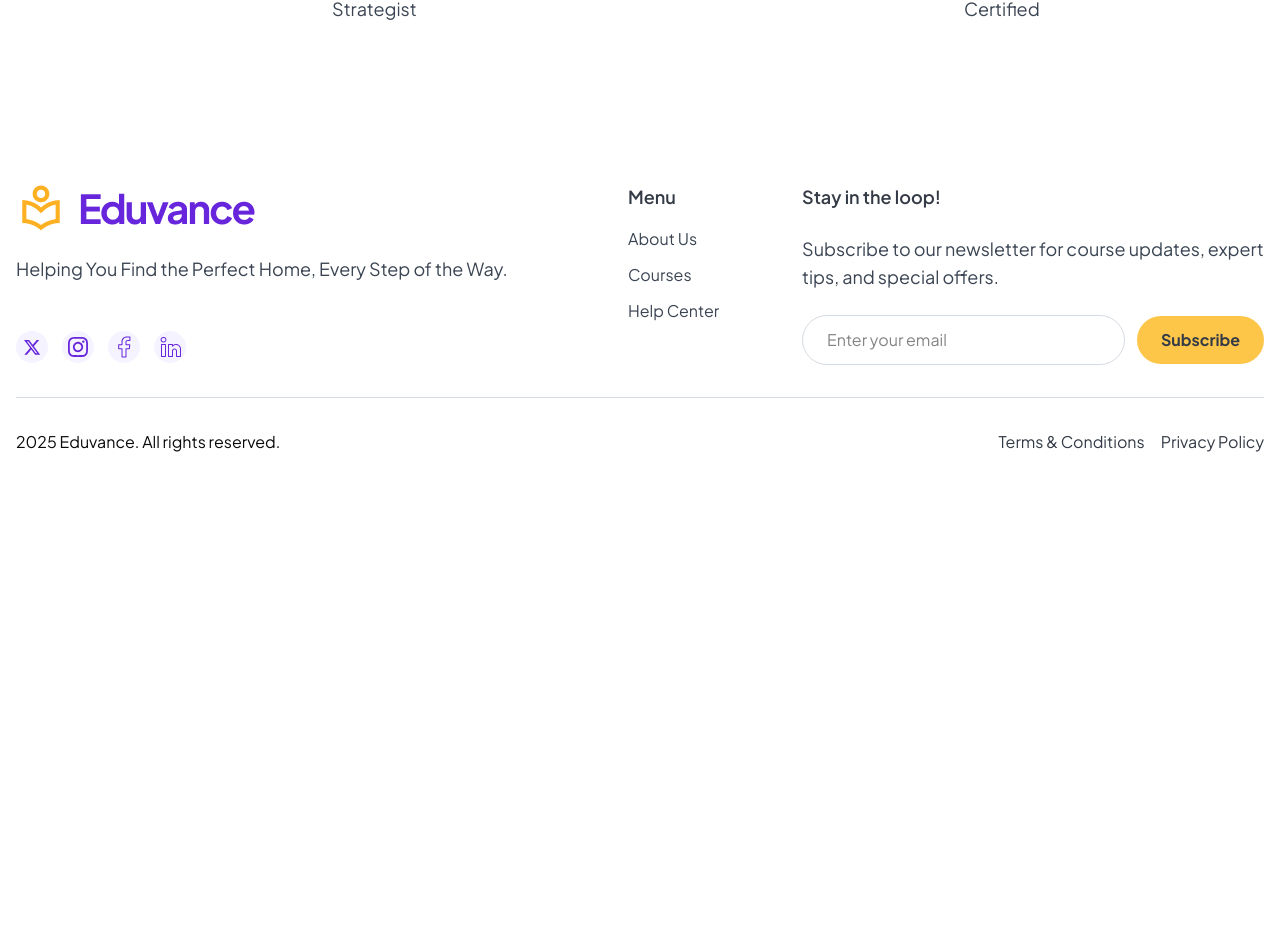
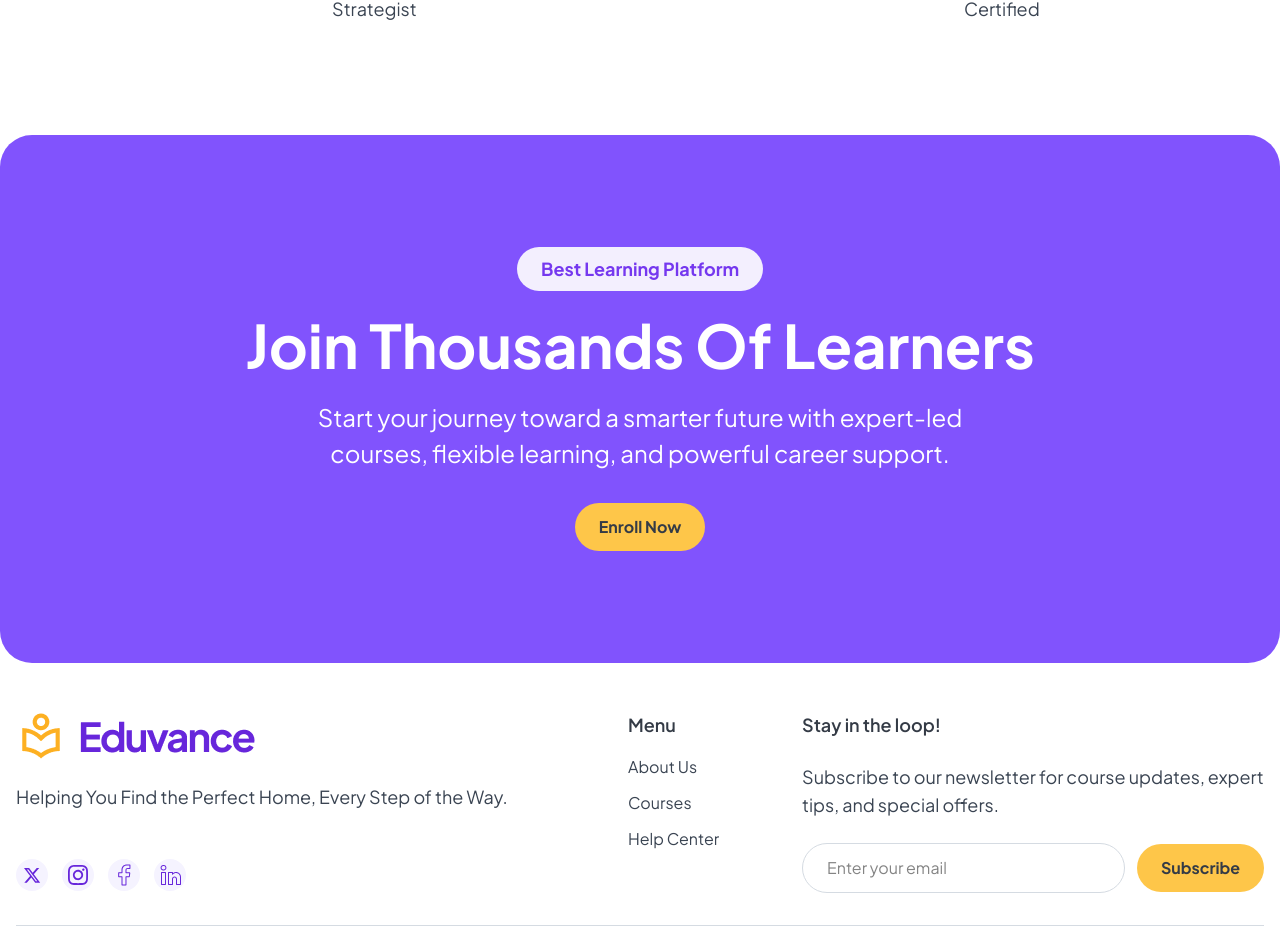
Before and after one commit to Bernardowert/eduvance, a Next.js app: page /about in a window 1280 px wide. Shown: the part 4856-5788 px from the top of the page. Before the commit the page ends 5358 px from the top, so only its background shows below. Built offline with nearby package versions, Linux system fonts and the light colour scheme.

Commit message:
criação do componente learning

```diff
--- a/src/app/about/page.tsx
+++ b/src/app/about/page.tsx
@@ -1,4 +1,6 @@
+import { CardLearning } from "@/components/cardLearning";
 import { CardSection } from "@/components/cardSection";
+import { ContainerGRID } from "@/components/containerGRID";
 import { SectionInstructors } from "@/components/sections/about/instructors";
 import { SectionMission } from "@/components/sections/about/mission";
 import { SectionOurValue } from "@/components/sections/about/ourValue";
@@ -16,6 +18,13 @@ export default function About(){
          <SectionOurValue/>
          <SectionStoryVideo/>
          <SectionInstructors/>
+
+        <CardLearning
+         title="Join Thousands of Learners "
+         description="Start your journey toward a smarter future with expert-led courses, flexible learning, and powerful career support."
+         subtitle="Best Learning Platform"
+         btnText="Enroll Now"
+        />
         </>
     )
 }
--- /dev/null
+++ b/src/components/cardLearning/index.tsx
@@ -0,0 +1,26 @@
+import { Button } from "../button";
+import { ContainerGRID } from "../containerGRID";
+import { HeadingTitle } from "../headingTitle";
+
+
+
+interface LearningProps{
+    subtitle:string;
+    title:string;
+    description:string;
+    btnText:string;
+}
+
+export function CardLearning({subtitle,title,description,btnText}:LearningProps){
+    return(
+         <section className="py-28 rounded-4xl bg-primary-650">
+            <ContainerGRID className="text-center">
+                 <HeadingTitle subtitle={subtitle} classNameTitle="text-white" styleName="yellow">
+                     {title}
+                </HeadingTitle>
+                <p className="mt-6 mb-8  text-2xl/normal text-white max-w-title-personal mx-auto">{description}</p>
+                <Button>{btnText}</Button>
+            </ContainerGRID>
+         </section>
+    )
+}
--- a/src/components/headingTitle/index.tsx
+++ b/src/components/headingTitle/index.tsx
@@ -8,11 +8,13 @@ interface TitleProps{
     className?:string;
     children:ReactNode;
     classNameTitle?:string;
+    styleName?:string;
 }
 
-export function HeadingTitle({subtitle,className,children,classNameTitle}:TitleProps){
+
+export function HeadingTitle({subtitle,className,children,classNameTitle,styleName}:TitleProps){
     return(
-        <div className={`${style.titleHeading} ${className ? className : ""}`}>
+        <div className={`${styleName ? style[styleName] : style.titleHeading} ${className ? className : ""}`}>
             <SubTitle text={subtitle} className="text-sm laptop:text-lg"/>
             <h2 className={`laptop:text-6xl text-3xl font-bold text-gray-900 mt-6 capitalize ${classNameTitle ? classNameTitle : ""}`}>{children}</h2>
         </div>
--- a/src/components/headingTitle/style.module.css
+++ b/src/components/headingTitle/style.module.css
@@ -1,3 +1,7 @@
 .titleHeading h2 span{
     color: var(--color-primary-600);
 }
+
+.yellow h2 span{
+    color: var(--color-secondary-1000);
+}
```
